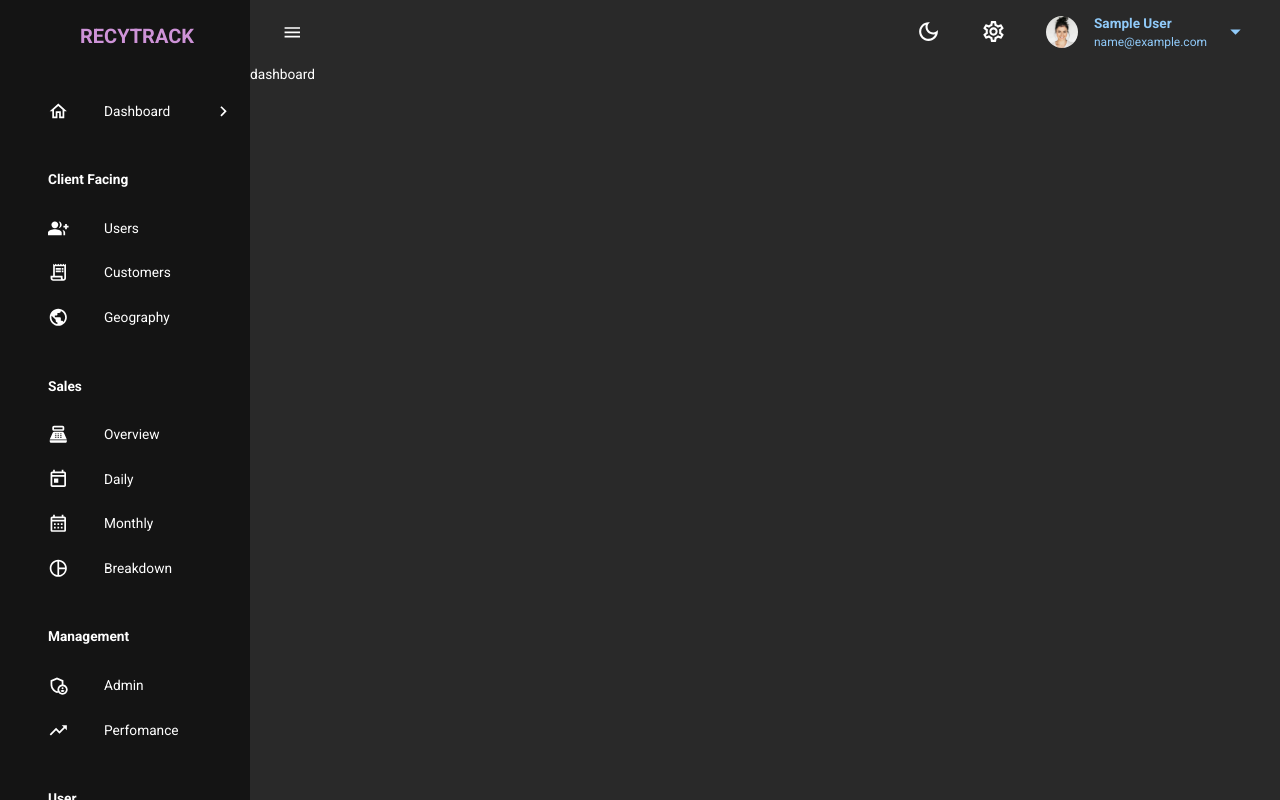
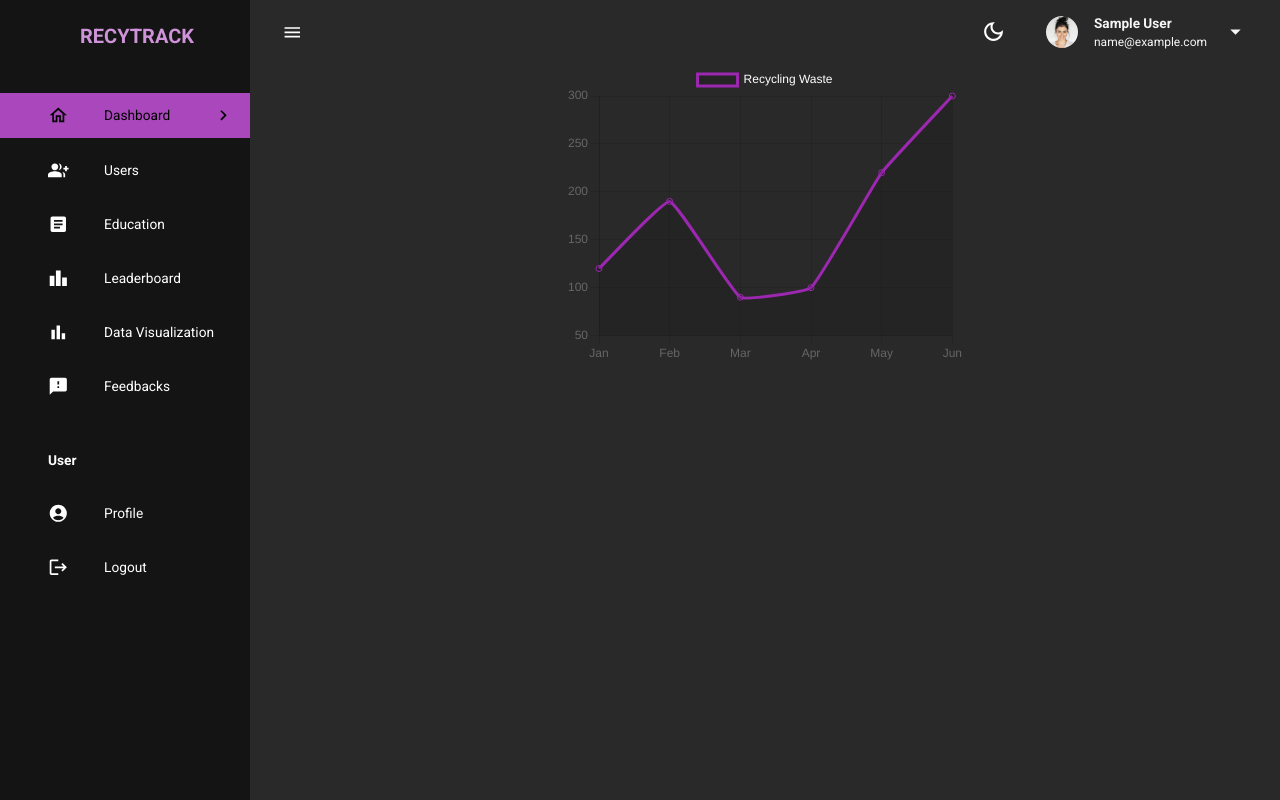
Before and after one commit to mnaimhaziq/RecyTack, a React (Create React App) app in the folder frontend/: page /dashboard in a window 1280 px wide. Built offline with nearby package versions, Linux system fonts and the light colour scheme; sample sign-in values are in the browser's storage.

Commit message:
auth frontend

```diff
--- a/frontend/package.json
+++ b/frontend/package.json
@@ -14,6 +14,7 @@
     "@testing-library/user-event": "^13.5.0",
     "axios": "^1.3.4",
     "bootstrap": "^5.2.3",
+    "chart.js": "^4.2.1",
     "dotenv": "^16.0.3",
     "formik": "^2.2.9",
     "react": "^18.2.0",
--- a/frontend/src/components/Navbar.jsx
+++ b/frontend/src/components/Navbar.jsx
@@ -75,9 +75,7 @@ function Navbar({user, isSidebarOpen, setIsSidebarOpen, isNonMobile }) {
               <LightModeOutlined sx={{ fontSize: "25px" }} />
             )}
           </IconButton>
-          <IconButton>
-            <SettingsOutlined sx={{ fontSize: "25px" }} />
-          </IconButton>
+
           <FlexBetween>
             <Button onClick={handleClick} sx={{display: "flex", justifyContent: "space-between", alignItems:"center", textTransform: "none", gap: "1rem"}}>
             <Box
@@ -94,19 +92,19 @@ function Navbar({user, isSidebarOpen, setIsSidebarOpen, isNonMobile }) {
                 <Typography
                   fontWeight="bold"
                   fontSize="0.85rem"
-                  sx={{ color: theme.palette.secondary[100] }}
+                  sx={{ color:  theme.palette.neutral[10] }}
                 >
                   {user.name}
                 </Typography>
                 <Typography
                   fontSize="0.75rem"
-                  sx={{ color: theme.palette.secondary[200] }}
+                  sx={{ color:  theme.palette.neutral[10] }}
                 >
                   {user.email}
                 </Typography>
 
               </Box>
-              <ArrowDropDownOutlined  sx={{color: theme.palette.secondary[300], fontSize: '25px'}}/></>}
+              <ArrowDropDownOutlined  sx={{color:  theme.palette.neutral[10], fontSize: '25px'}}/></>}
 
             </Button>
             <Menu anchorEl={anchorEl} open={isOpen}  onClose={handleClose} anchorOrigin={{ vertical: "bottom", horizontal: "center"}} >
--- a/frontend/src/components/Sidebar.jsx
+++ b/frontend/src/components/Sidebar.jsx
@@ -15,11 +15,11 @@ import {
   ListItemText,
   Typography,
   useTheme,
-
 } from "@mui/material";
 import {
   SettingsOutlined,
   ChevronLeft,
+  History,
   ChevronRightOutlined,
   HomeOutlined,
   ShoppingCartOutlined,
@@ -28,70 +28,42 @@ import {
   PublicOutlined,
   PointOfSaleOutlined,
   TodayOutlined,
-  CalendarMonthOutlined,
-  AdminPanelSettingsOutlined,
-  TrendingUpOutlined,
-  PieChartOutlined,
+  Feedback,
+  Article,
+  Leaderboard,
+  BarChart,
   Logout,
   AccountCircle,
-  GroupAdd
+  GroupAdd,
 } from "@mui/icons-material";
 import { useDispatch } from "react-redux";
 
 import { logout, reset } from "../features/auth/authSlice";
 
-const navItems = [
+const UserNavItems = [
   {
     text: "Dashboard",
     icon: <HomeOutlined />,
   },
   {
-    text: "Client Facing",
-    icon: null,
+    text: "Recycling History",
+    icon: <History />,
   },
   {
-    text: "Users",
-    icon: <GroupAdd />,
+    text: "Education",
+    icon: <Article />,
   },
   {
-    text: "Customers",
-    icon: <ReceiptLongOutlined />,
+    text: "Leaderboard",
+    icon: <Leaderboard />,
   },
   {
-    text: "Geography",
-    icon: <PublicOutlined />,
+    text: "Data Visualization",
+    icon: <BarChart />,
   },
   {
-    text: "Sales",
-    icon: null,
-  },
-  {
-    text: "Overview",
-    icon: <PointOfSaleOutlined />,
-  },
-  {
-    text: "Daily",
-    icon: <TodayOutlined />,
-  },
-  {
-    text: "Monthly",
-    icon: <CalendarMonthOutlined />,
-  },
-  {
-    text: "Breakdown",
-    icon: <PieChartOutlined />,
-  },
-  {
-    text: "Management",
-    icon: null,
-  },
-  {
-    text: "Admin",
-    icon: <AdminPanelSettingsOutlined />,
-  },
-  {
-    text: "Perfomance",
-    icon: <TrendingUpOutlined />,
+    text: "Feedback",
+    icon: <Feedback />,
   },
   {
     text: "User",
@@ -105,7 +77,45 @@ const navItems = [
     text: "Logout",
     icon: <Logout />,
   },
+];
 
+const AdminNavItems = [
+  {
+    text: "Dashboard",
+    icon: <HomeOutlined />,
+  },
+  {
+    text: "Users",
+    icon: <GroupAdd />,
+  },
+  {
+    text: "Education",
+    icon: <Article />,
+  },
+  {
+    text: "Leaderboard",
+    icon: <Leaderboard />,
+  },
+  {
+    text: "Data Visualization",
+    icon: <BarChart />,
+  },
+  {
+    text: "Feedbacks",
+    icon: <Feedback />,
+  },
+  {
+    text: "User",
+    icon: null,
+  },
+  {
+    text: "Profile",
+    icon: <AccountCircle />,
+  },
+  {
+    text: "Logout",
+    icon: <Logout />,
+  },
 ];
 
 function Sidebar({
@@ -128,9 +138,10 @@ function Sidebar({
   const logoutHandler = () => {
     dispatch(logout());
     dispatch(reset());
-    navigate('/')
+    navigate("/");
+  };
 
-  };
+  const navItems = user && user.isAdmin ? AdminNavItems : UserNavItems;
 
   return (
     <Box component="nav">
@@ -153,9 +164,14 @@ function Sidebar({
         >
           <Box width="100%">
             <Box m="1.5rem 2rem 2rem 3rem">
-              <FlexBetween color={theme.palette.secondary.main}>
-                <Box display="flex" alignItems="center"  gap="0.5rem">
-                  <Typography m="0 0 0 2rem " variant="h4" fontWeight="bold"  sx={{ color: theme.palette.primary[200] }}>
+              <FlexBetween>
+                <Box display="flex" alignItems="center" gap="0.5rem">
+                  <Typography
+                    m="0 0 0  2rem "
+                    variant="h4"
+                    fontWeight="bold"
+                    sx={{ color: theme.palette.secondary.main }}
+                  >
                     RECYTRACK
                   </Typography>
                 </Box>
@@ -166,11 +182,15 @@ function Sidebar({
                 )}
               </FlexBetween>
             </Box>
-            <List sx={{paddingBottom: '1.5rem'}}>
+            <List sx={{ paddingBottom: "1.5rem" }}>
               {navItems.map(({ text, icon }) => {
                 if (!icon) {
                   return (
-                    <Typography key={text} sx={{ m: "2.25rem 0 1rem 3rem" }} fontWeight="bold">
+                    <Typography
+                      key={text}
+                      sx={{ m: "2.25rem 0 1rem 3rem" }}
+                      fontWeight="bold"
+                    >
                       {text}
                     </Typography>
                   );
@@ -178,7 +198,7 @@ function Sidebar({
                 const lcText = text.toLowerCase();
 
                 return (
-                  <ListItem key={text} disablePadding>
+                  <ListItem key={text} sx={{ p: "0.3rem 0" }}>
                     <ListItemButton
                       onClick={() => {
                         navigate(`/${lcText}`);
@@ -187,12 +207,30 @@ function Sidebar({
                       sx={{
                         backgroundColor:
                           active === lcText
-                            ? theme.palette.secondary[500]
+                            ? theme.palette.secondary.dark
                             : "transparent",
                         color:
                           active === lcText
-                            ? theme.palette.primary[600]
+                            ? theme.palette.neutral[1000]
                             : theme.palette.secondary[100],
+                        "&:hover": {
+                          color:
+                            active === lcText
+                              ? theme.palette.neutral[10]
+                              : "black",
+                          "& .MuiListItemIcon-root": {
+                            color:
+                              active === lcText
+                                ? theme.palette.neutral[10]
+                                : "black",
+                          },
+                          "& .MuiListItemText-primary": {
+                            color:
+                              active === lcText
+                                ? theme.palette.neutral[10]
+                                : "black",
+                          },
+                        },
                       }}
                     >
                       <ListItemIcon
@@ -200,13 +238,16 @@ function Sidebar({
                           ml: "2rem",
                           color:
                             active === lcText
-                              ? theme.palette.primary[600]
+                              ? theme.palette.neutral[1000]
                               : theme.palette.secondary[200],
                         }}
                       >
                         {icon}
                       </ListItemIcon>
-                      <ListItemText primary={text} sx={{fontSize:"0.87rem"}}/>
+                      <ListItemText
+                        primary={text}
+                        sx={{ fontSize: "0.87rem" }}
+                      />
                       {active === lcText && (
                         <ChevronRightOutlined sx={{ ml: "auto" }} />
                       )}
@@ -214,11 +255,8 @@ function Sidebar({
                   </ListItem>
                 );
               })}
-
             </List>
           </Box>
-
-
         </Drawer>
       )}
     </Box>
--- a/frontend/src/scenes/Dashboard.jsx
+++ b/frontend/src/scenes/Dashboard.jsx
@@ -1,9 +1,80 @@
-import React from 'react'
+import React, { useEffect, useRef } from "react";
+import Chart from "chart.js/auto";
 
 function Dashboard() {
+  const chartRef = useRef();
+
+  useEffect(() => {
+    const chartInstance = new Chart(chartRef.current, {
+      type: "line",
+      data: {
+        labels: ["Jan", "Feb", "Mar", "Apr", "May", "Jun"],
+        datasets: [
+          {
+            label: "Recycling Waste",
+            data: [120, 190, 90, 100, 220, 300],
+            fill: true,
+            borderColor: "#9c27b0",
+            tension: 0.1,
+          },
+        ],
+      },
+      options: {
+        plugins: {
+          title: {
+            color: "#ffffff", // change this to the color you want
+          },
+          legend: {
+            labels: {
+              color: "#ffffff", // change this to the color you want
+            },
+          },
+        },
+        scales: {
+          yAxes: [
+            {
+              ticks: {
+                beginAtZero: true,
+                fontColor: "#ffffff",
+                color: "#ffffff",
+              },
+            },
+
+          ],
+          xAxes: [
+            {
+              ticks: {
+                fontColor: "#ffffff", // change this to the color you want for the tick labels
+                color: "#ffffff", // change this to the color you want for the tick lines
+              },
+            },],
+        },
+      },
+    });
+
+    return () => {
+      chartInstance.destroy();
+    };
+  }, []);
+
   return (
-    <div>dashboard</div>
-  )
+    <>
+      <div>
+        <canvas
+          ref={chartRef}
+          style={{
+            width: "400px",
+            height: "300px",
+            maxWidth: "100%",
+            maxHeight: "100%",
+            margin: "0 auto",
+            display: "block",
+          }}
+        />
+      </div>
+
+    </>
+  );
 }
 
-export default Dashboard
+export default Dashboard;
```
Also changed, not shown: frontend/src/theme.js (+31 -28 lines), frontend/src/themeGreen.js (line endings or trailing spaces), 2 other files (tests, documents, lock files or other folders).
